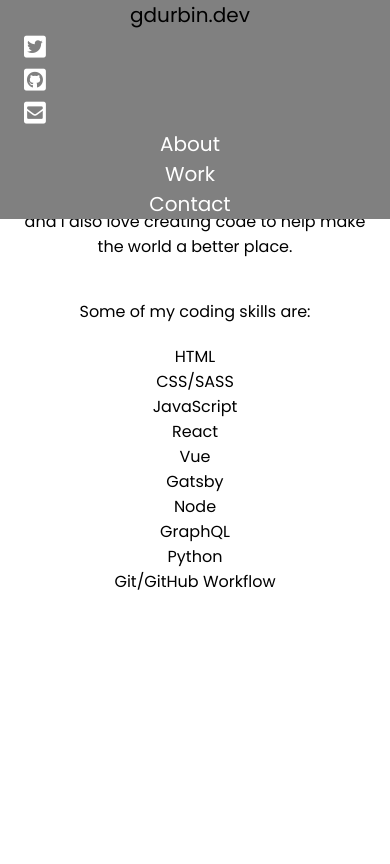
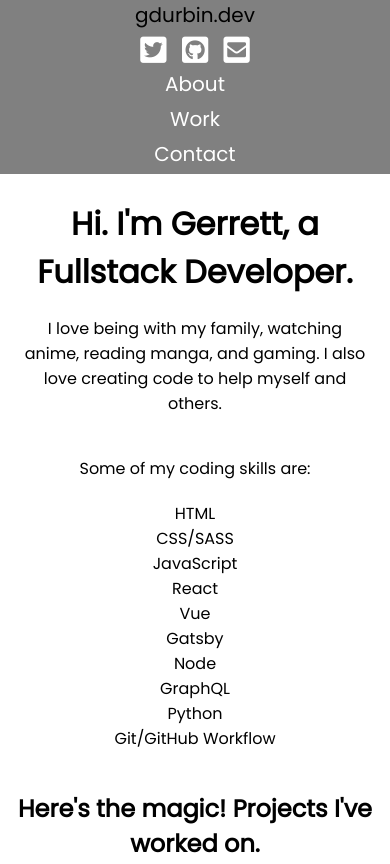
Before and after one commit to gdurbin/gdurbin-dev, a plain HTML site: page index.html in a window 390 px wide. Shown: the top 864 px of the page. Drawn offline with Linux system fonts and the light colour scheme.

Commit message:
Updated html and fixed css for responsiveness.

```diff
--- a/index.html
+++ b/index.html
@@ -14,17 +14,21 @@
 <header>
   <nav id="navbar">
     <a href="/index.html" class="nav-self">gdurbin.dev</a>
+    <div class="navbar-icons">
       <a href="https://twitter.com/gwdurbin" class="twitter-ico nav-ico" target="_blank"><i class="fab fa-twitter-square fa-2x"></i></a>
       <a href="https://github.com/gdurbin" class="github-ico nav-ico" target="_blank"><i class="fab fa-github-square fa-2x"></i></a>
       <a href="mailto: gerrettdurbin@gmail.com" class="email-ico nav-ico"><i class="fas fa-envelope-square fa-2x" target="_blank"></i></a>
+    </div>
+    <div class="navbar-sections">
       <a href="#welcome-section" class="nav-link">About</a>
       <a href="#projects" class="nav-link">Work</a>
       <a href="#contact" class="nav-link">Contact</a>
+    </div>
   </nav>
 </header>
   <div id="welcome-section">
     <h1>Hi.  I'm Gerrett, a Fullstack Developer.</h1>
-    <p>I love my family, watching anime, gaming, and I also love creating code to help make the world a better place.</p>
+    <p>I love being with my family, watching anime, reading manga, and gaming.  I also love creating code to help myself and others.</p>
     <p>Some of my coding skills are:</p>
     <ul>
       <li>HTML</li>
@@ -61,7 +65,7 @@
     </div>
   </div>
   <div id="contact">
-    <h2>Contact me.</h2>
+    <h2>Contact me:</h2>
     <a href="https://twitter.com/gwdurbin" class="twitter-ico" target="_blank"><i class="fab fa-twitter-square fa-9x"></i></a>
     <a href="https://github.com/gdurbin" id="profile-link" class="github-ico" target="_blank"><i class="fab fa-github-square fa-9x"></i></a>
     <a href="mailto: gerrettdurbin@gmail.com" class="email-ico"><i class="fas fa-envelope-square fa-9x" target="_blank"></i></a>
--- a/styles/styles.css
+++ b/styles/styles.css
@@ -28,10 +28,17 @@ nav#navbar {
   background-color: grey;
 }
 
+a.nav-self {
+  padding: 0 10px;
+}
+
+a.nav-link {
+  padding: 10px;
+}
+
 nav#navbar a {
   color: white;
   text-decoration: none;
-  padding: 0 30px 0 20px;
 }
 
 nav#navbar a:hover {
@@ -50,31 +57,14 @@ a.nav-self {
   float: left;
 }
 
-
-
 nav#navbar a.nav-ico i  {
   float: left;
   padding: 4px;
   font-size: 25px;
 }
 
-@media screen and (max-width: 500px) {
-  nav#navbar {
-    display: flex;
-    flex-direction: column;
-    flex-wrap: wrap;
-    text-align: center;
-  }
-    a.nav-self {
-      float: none;
-  }
-
-  a.ico {
-    float: none;
-  }
-}
-.main-container {
-  grid-area: mainContent;
+div.navbar-sections {
+  padding-right: 20px;
 }
 
 #welcome-section {
@@ -119,6 +109,81 @@ nav#navbar a.nav-ico i  {
   padding-top: 25vh;
 }
 
+@media screen and (max-width: 500px) {
+  nav#navbar {
+    display: flex;
+    flex-direction: column;
+    flex-wrap: wrap;
+    text-align: center;
+    padding: 0;
+  }
+
+  nav#navbar a {
+    color: white;
+    text-decoration: none;
+    padding: 0 5px 5px 5px;
+  }
+
+  a.nav-self {
+    float: none;
+    padding-bottom: 10px;
+  }
+
+  nav#navbar a.nav-ico i  {
+    float: none;
+    padding: 0;
+    font-size: 30px;
+  }
+
+  div.navbar-icons {
+    flex-direction: row;
+    flex-wrap: nowrap;
+    justify-content: center;
+  }
+
+  div.navbar-sections {
+    flex-direction: column;
+    flex-wrap: nowrap;
+    justify-content: center;
+    padding: 0;
+  }
+
+  a.nav-link {
+    display: block;
+  }
+
+  a.twitter-ico.nav-ico {
+    padding: 0;
+  }
+
+  .main-container {
+    grid-area: mainContent;
+    min-width: 300px;
+  }
+
+  #welcome-section {
+    min-height: 0;
+    padding-top: 200px;
+  }
+
+  #welcome-section p {
+    padding: 20px;
+  }
+
+  #welcome-section li {
+    list-style-type: none;
+  }
+
+  #projects {
+    min-height: 0;
+    padding-top: 40px;
+  }
+
+  #contact {
+    min-height: 0;
+    padding: 40px 0;
+  }
+
   .fa-twitter-square,
   .fa-github-square,
   .fa-envelope-square {
@@ -129,3 +194,4 @@ footer {
     color: white;
     background-color: grey;
   }
+}
```
Lines whose indentation alone changed are shown as unchanged.
